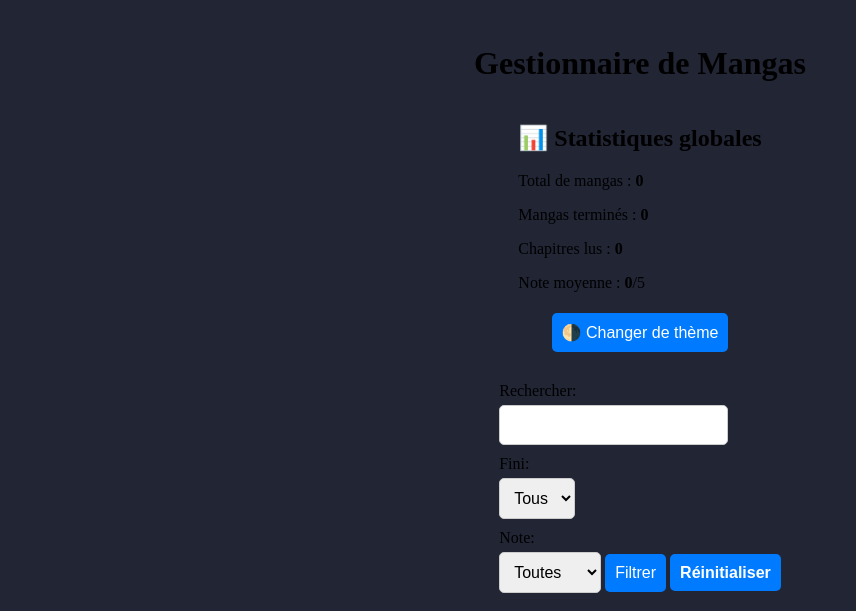
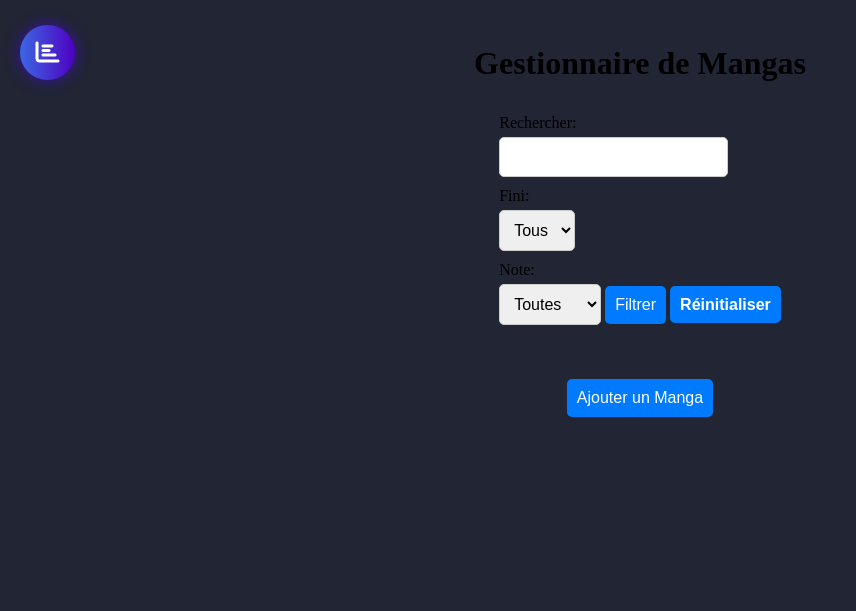
Before and after one commit to Pierre-rnd/Site-Mangas, a Flask app: page / in a window 1280 px wide. Shown: the top 611 px of the page, without its empty margins (0-856 px from the left). Run offline with Flask 3, Linux system fonts and the light colour scheme; data that the repository does not hold is empty; some libraries are stand-ins or nearby versions.

Commit message:
Changement Stats beauté

```diff
--- a/app.py
+++ b/app.py
@@ -57,20 +57,7 @@ def index():
            (filter_note == '' or manga['note'] == int(filter_note)):
             filtered_mangas.append(manga)
 
-    total_mangas = len(filtered_mangas)
-    total_finis = sum(1 for m in filtered_mangas if m['fini'])
-    total_chapitres = sum(int(m['chapitre']) for m in filtered_mangas)
-    moyenne_notes = round(sum(m['note'] for m in filtered_mangas) / total_mangas, 2) if total_mangas else 0
-
-    stats = {
-        'total_mangas': total_mangas,
-        'total_finis': total_finis,
-        'total_chapitres': total_chapitres,
-        'moyenne_notes': moyenne_notes
-    }
-
-    return render_template('index.html', mangas=filtered_mangas, stats=stats)
-
+    return render_template('index.html', mangas=filtered_mangas)
 
 
 @app.route('/ajouter', methods=['POST'])
@@ -173,6 +160,33 @@ def supprimer(id):
 
     return '', 200
 
+@app.route("/stats")
+def stats():
+    mangas = Manga.query.all()
+    total = len(mangas)
+    finis = sum(1 for m in mangas if m.fini)
+    en_cours = total - finis
+
+    if total > 0:
+        moyenne = round(sum(m.note for m in mangas) / total, 2)
+        meilleur = max(mangas, key=lambda m: m.note)
+        meilleur_nom = meilleur.nom
+        meilleur_note = meilleur.note
+    else:
+        moyenne = 0
+        meilleur_nom = "Aucun"
+        meilleur_note = 0
+
+    return jsonify({
+        "total": total,
+        "finis": finis,
+        "en_cours": en_cours,
+        "moyenne": moyenne,
+        "meilleur_nom": meilleur_nom,
+        "meilleur_note": meilleur_note
+    })
+
+
 
 if __name__ == '__main__':
     port = int(os.environ.get("PORT", 5000))
--- a/static/style.css
+++ b/static/style.css
@@ -248,34 +248,76 @@ button:hover {
   background-color: rgb(247, 119, 119);
 }
 
-.stats-container {
-  display: flex;
-  gap: 20px;
-  justify-content: center;
-  align-items: center;
-  color: white;
-  background-color: #191c29;
-  padding: 10px 20px;
-  border-radius: 10px;
-  margin-bottom: 20px;
-  font-family: Arial, sans-serif;
+/* --- Panneau de statistiques --- */
+
+#stats-btn {
+    position: fixed;
+    top: 20px;
+    left: 20px;
+    background: linear-gradient(90deg, #3c67e3, #4e00c2);
+    border: none;
+    border-radius: 50%;
+    width: 55px;
+    height: 55px;
+    color: white;
+    font-size: 1.5em;
+    cursor: pointer;
+    box-shadow: 0 0 15px rgba(76, 0, 255, 0.6);
+    transition: transform 0.3s ease, box-shadow 0.3s ease;
+    z-index: 1000;
+}
+#stats-btn:hover {
+    transform: scale(1.1);
+    box-shadow: 0 0 25px rgba(93, 220, 255, 0.9);
 }
 
-.stat span {
-  font-weight: bold;
-  color: #5ddcff;
+#stats-overlay {
+    display: none;
+    position: fixed;
+    inset: 0;
+    background: rgba(0, 0, 0, 0.7);
+    justify-content: center;
+    align-items: center;
+    z-index: 999;
 }
 
-body.dark {
-  background: #f0f0f0;
-  color: #121212;
+#stats-panel {
+    background: #191c29;
+    border-radius: 12px;
+    padding: 30px;
+    color: white;
+    width: 320px;
+    text-align: center;
+    position: relative;
+    box-shadow: 0 0 25px rgba(93, 220, 255, 0.4);
+    animation: fadeIn 0.3s ease-in-out;
 }
 
-body.dark .manga-card {
-  background-color: #e3e3e3;
+#stats-panel h2 {
+    margin-top: 0;
+    color: #5ddcff;
+    font-family: 'Trebuchet MS', sans-serif;
+    text-shadow: 0 0 10px #3c67e3;
+}
+#stats-content p {
+    margin: 10px 0;
+    font-size: 1.1em;
 }
 
-body.dark .stats-container {
-  background-color: #e0e0e0;
-  color: #121212;
+#close-stats {
+    position: absolute;
+    top: 10px;
+    right: 15px;
+    font-size: 1.5em;
+    cursor: pointer;
+    color: #fff;
+    transition: color 0.3s;
 }
+#close-stats:hover {
+    color: #5ddcff;
+}
+
+@keyframes fadeIn {
+    from { opacity: 0; transform: translateY(-10px); }
+    to { opacity: 1; transform: translateY(0); }
+}
--- a/templates/index.html
+++ b/templates/index.html
@@ -56,18 +56,6 @@
             .catch(error => console.error('Erreur:', error));
         }
     </script>
-    <script>
-    const themeToggle = document.getElementById('theme-toggle');
-    themeToggle.addEventListener('click', () => {
-        document.body.classList.toggle('dark');
-        localStorage.setItem('theme', document.body.classList.contains('dark') ? 'dark' : 'light');
-    });
-
-    if (localStorage.getItem('theme') === 'dark') {
-        document.body.classList.add('dark');
-    }
-</script>
-
     <style>
         .stars {
             display: flex;
@@ -93,14 +81,7 @@
     </style>
 </head>
 <h1>Gestionnaire de Mangas</h1>
-    <div class="stats-box">
-    <h2>📊 Statistiques globales</h2>
-    <p>Total de mangas : <strong>{{ stats.total_mangas }}</strong></p>
-    <p>Mangas terminés : <strong>{{ stats.total_finis }}</strong></p>
-    <p>Chapitres lus : <strong>{{ stats.total_chapitres }}</strong></p>
-    <p>Note moyenne : <strong>{{ stats.moyenne_notes }}</strong>/5</p>
-    </div>
-    <button id="theme-toggle" class="button">🌗 Changer de thème</button>
+
 <body>
     <form method="GET" action="/">
         <label for="search">Rechercher:</label>
@@ -194,6 +175,41 @@
         </div>
         {% endfor %}
     </div>
+<button id="stats-btn" title="Voir les statistiques"><i class="fas fa-chart-bar"></i></button>
+
+<div id="stats-overlay">
+    <div id="stats-panel">
+        <span id="close-stats">&times;</span>
+        <h2>Statistiques du site</h2>
+        <div id="stats-content">
+            <p><strong>Total de mangas :</strong> <span id="total"></span></p>
+            <p><strong>Mangas terminés :</strong> <span id="finis"></span></p>
+            <p><strong>Mangas en cours :</strong> <span id="en_cours"></span></p>
+            <p><strong>Note moyenne :</strong> <span id="moyenne"></span></p>
+            <p><strong>Meilleur manga :</strong> <span id="meilleur"></span></p>
+        </div>
+    </div>
+</div>
+
+<script>
+const statsBtn = document.getElementById('stats-btn');
+const overlay = document.getElementById('stats-overlay');
+const closeStats = document.getElementById('close-stats');
+
+statsBtn.onclick = async () => {
+    const res = await fetch('/stats');
+    const data = await res.json();
+    document.getElementById('total').textContent = data.total;
+    document.getElementById('finis').textContent = data.finis;
+    document.getElementById('en_cours').textContent = data.en_cours;
+    document.getElementById('moyenne').textContent = data.moyenne;
+    document.getElementById('meilleur').textContent = `${data.meilleur_nom} (${data.meilleur_note}★)`;
+    overlay.style.display = 'flex';
+};
+
+closeStats.onclick = () => overlay.style.display = 'none';
+overlay.onclick = e => { if (e.target === overlay) overlay.style.display = 'none'; };
+</script>
 
 </body>
 </html>
```
